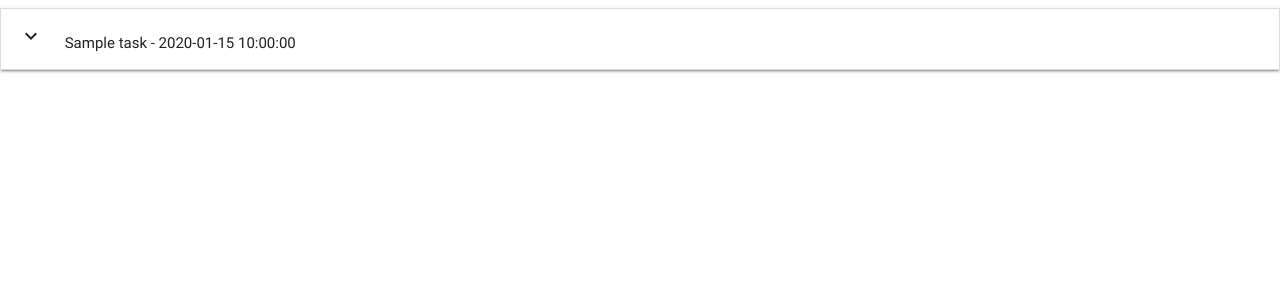
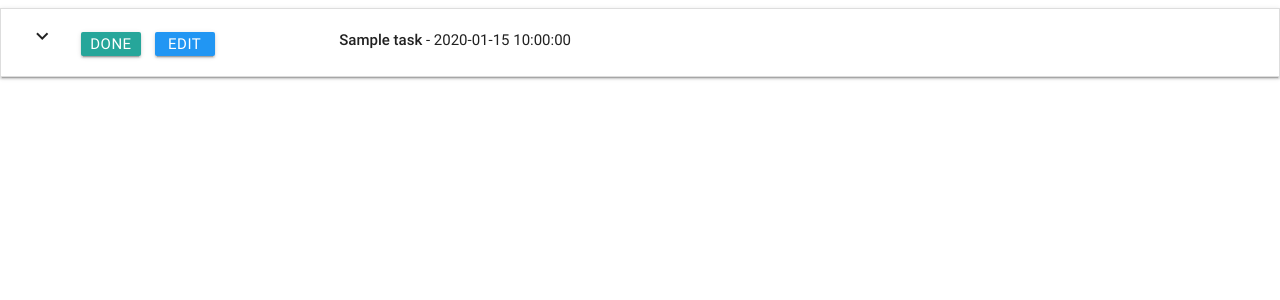
Before and after one commit to RamiFareed1989/Task_Manager, a Flask app: page / in a window 1280 px wide. Shown: the top 300 px of the page. Run offline with Flask 2, Linux system fonts and the light colour scheme; a database or web service that is not in the repository returns one stand-in record (values such as "Sample title"); some libraries are stand-ins or nearby versions.

Commit message:
Added static files and edited the tasks view

```diff
--- /dev/null
+++ b/static/css/style.css
@@ -0,0 +1,11 @@
+.btn_small {
+    height: 24px;
+    width: 60px;
+    line-height: 24px;
+    margin: 5px 5px;
+    padding: 0 0.5em;
+}
+
+.task_header {
+    margin-top: 5px;
+}
--- a/templates/base.html
+++ b/templates/base.html
@@ -6,6 +6,7 @@
     <meta http-equiv="X-UA-Compatible" content="ie=edge">
     <link href="https://fonts.googleapis.com/icon?family=Material+Icons" rel="stylesheet">
     <link rel="stylesheet" href="https://cdnjs.cloudflare.com/ajax/libs/materialize/0.100.2/css/materialize.min.css">
+    <link rel="stylesheet" href="{{ url_for('static', filename='css/style.css')}}">
 <title>Task Manager</title>
 </head>
 <body>
--- a/templates/tasks.html
+++ b/templates/tasks.html
@@ -1,20 +1,26 @@
-{% extends 'base.html' %}
-{% block content %}
+{% extends 'base.html'%} {% block content %}
+<div class="row">
     <ul class="collapsible" data-collapsible="accordion">
         {% for task in tasks %}
         <li>
             <div class="collapsible-header">
+                <div class="col s3">
+                    <i class="material-icons">expand_more</i>
+                    <a class="waves-effect waves-light btn btn_small">Done</a>
+                    <a class="waves-effect waves-light btn btn_small blue">Edit</a>
 
-                <div class=" task_header col s9">
-                    <i class="material-icons">expand_more</i> {{task.task_name}} - {{task.due_date}}
+                </div>
+                <div class="task_header col s9">
+                    <strong>{{task.task_name}}</strong> - {{task.due_date}}
                 </div>
             </div>
             <div class="collapsible-body">
                 <span>
-                    {{task.task_description}}
-                </span>
+                {{task.task_description}}
+            </span>
             </div>
         </li>
         {% endfor %}
     </ul>
+</div>
 {% endblock %}
```
